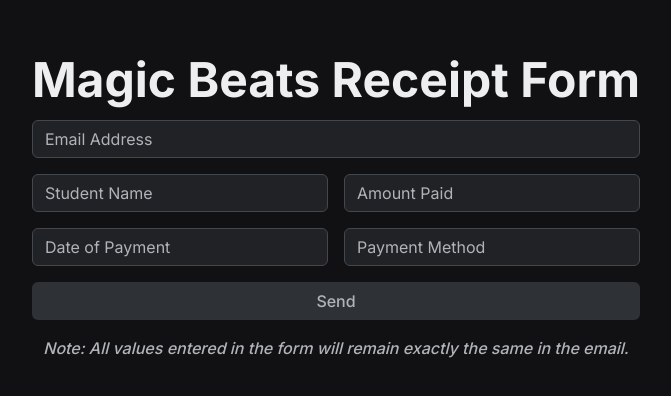
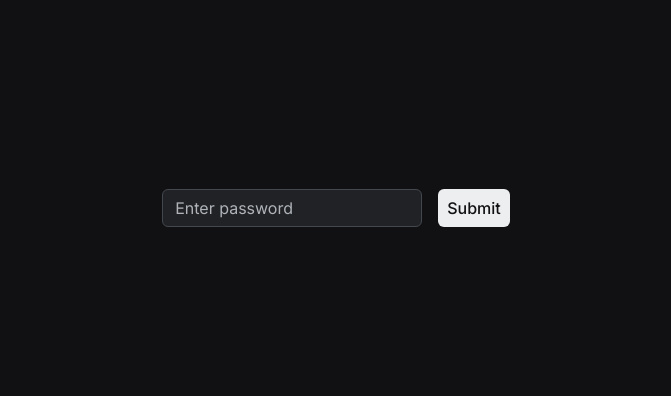
Before and after one commit to SameerJadav/classes, a Next.js app: page / in a window 1280 px wide. Shown: the part 192-588 px from the top of the page, without its empty margins (304-975 px from the left). Built offline with nearby package versions, Linux system fonts and the light colour scheme.

Commit message:
added password authentication

```diff
--- a/src/app/page.tsx
+++ b/src/app/page.tsx
@@ -3,16 +3,7 @@ import Form from "~/components/Form";
 export default function Home() {
   return (
     <main className="flex min-h-screen items-center justify-center px-4">
-      <section className="max-w-2xl">
-        <p className="text-center text-2xl font-bold md:text-5xl">
-          Magic Beats Receipt Form
-        </p>
-        <Form />
-        <p className="mt-4 text-center font-medium italic text-slate11">
-          Note: All values entered in the form will remain exactly the same in
-          the email.
-        </p>
-      </section>
+      <Form />
     </main>
   );
 }
--- a/src/components/Form.tsx
+++ b/src/components/Form.tsx
@@ -1,23 +1,51 @@
 "use client";
 
-import { useState } from "react";
+import { useEffect, useState } from "react";
 import { useMutation } from "@tanstack/react-query";
 import axios from "axios";
 import toast, { Toaster } from "react-hot-toast";
 import { cn } from "~/lib/utils";
 
-export default function Form() {
-  const [formData, setFormData] = useState({
+const CORRECT_PASSWORD = process.env.PASSWORD;
+
+interface FormData {
+  emailAddress: string;
+  studentName: string;
+  amountPaid: string;
+  dateOfPayment: string;
+  paymentMethod: string;
+}
+
+const initialFormData: FormData = {
   emailAddress: "",
   studentName: "",
   amountPaid: "",
   dateOfPayment: "",
   paymentMethod: "",
-  });
+};
+
+export default function Form() {
+  const [isAuthenticated, setIsAuthenticated] = useState(false);
+  const [password, setPassword] = useState<string>("");
+  const [formData, setFormData] = useState(initialFormData);
+
+  useEffect(() => {
+    setIsAuthenticated(localStorage.getItem("isAuthenticated") === "true");
+  }, []);
 
   const allFieldsFilled = Object.values(formData).every(
     (field) => field !== "",
   );
+
+  const handlePasswordSubmit = (e: React.FormEvent<HTMLFormElement>) => {
+    e.preventDefault();
+    if (password === CORRECT_PASSWORD) {
+      setIsAuthenticated(true);
+      localStorage.setItem("isAuthenticated", "true");
+    } else {
+      toast.error("Incorrect Password");
+    }
+  };
 
   const handleChange = (e: React.ChangeEvent<HTMLInputElement>) => {
     const { name, value } = e.target;
@@ -30,27 +58,24 @@ export default function Form() {
   const handleClick = (e: React.MouseEvent<HTMLButtonElement>) => {
     e.preventDefault();
     if (allFieldsFilled) {
-      mutate(formData);
+      submitFormData(formData);
     }
   };
 
-  const { mutate, status } = useMutation({
-    mutationFn: async (data: typeof formData) =>
-      await axios.post("/api/send", data),
+  const { mutate: submitFormData, status } = useMutation({
+    mutationFn: async (data: FormData) => await axios.post("/api/send", data),
     onSuccess: () => {
-      setFormData({
-        emailAddress: "",
-        studentName: "",
-        amountPaid: "",
-        dateOfPayment: "",
-        paymentMethod: "",
-      });
+      setFormData(initialFormData);
       toast.success("Receipt sent");
     },
     onError: () => toast.error("Something went wrong, try again later"),
   });
 
-  return (
+  return isAuthenticated ? (
+    <section className="max-w-2xl">
+      <p className="text-center text-2xl font-bold md:text-5xl">
+        Magic Beats Receipt Form
+      </p>
       <form className="mt-4 grid grid-cols-2 gap-4">
         <input
           type="text"
@@ -119,5 +144,30 @@ export default function Form() {
         </button>
         <Toaster />
       </form>
+      <p className="text-balance mt-4 text-center font-medium italic text-slate11">
+        Note: All values entered in the form will remain exactly the same in the
+        email.
+      </p>
+    </section>
+  ) : (
+    <form
+      onSubmit={handlePasswordSubmit}
+      className="flex flex-col gap-4 md:flex-row"
+    >
+      <input
+        type="password"
+        value={password}
+        onChange={(e) => setPassword(e.target.value)}
+        placeholder="Enter password"
+        className="rounded-md border border-slate7 bg-slate3 px-3 py-1.5 transition-colors duration-200 ease-in placeholder:text-slate11 hover:border-slate8 focus:border-slate9 focus:outline-none"
+      />
+      <button
+        type="submit"
+        className="col-span-2 w-full rounded-md border border-transparent bg-slate12 px-2 py-1 font-medium text-slate1 transition-colors duration-200 ease-in hover:bg-slate11 disabled:cursor-not-allowed disabled:bg-slate5 disabled:text-slate11"
+      >
+        Submit
+      </button>
+      <Toaster />
+    </form>
   );
 }
--- a/src/styles/globals.css
+++ b/src/styles/globals.css
@@ -6,3 +6,7 @@ body {
   @apply bg-slate1 text-slate12 antialiased selection:bg-slate12 selection:text-slate1;
   text-rendering: optimizeLegibility;
 }
+
+.text-balance {
+  text-wrap: balance;
+}
```
Lines whose indentation alone changed are shown as unchanged.
